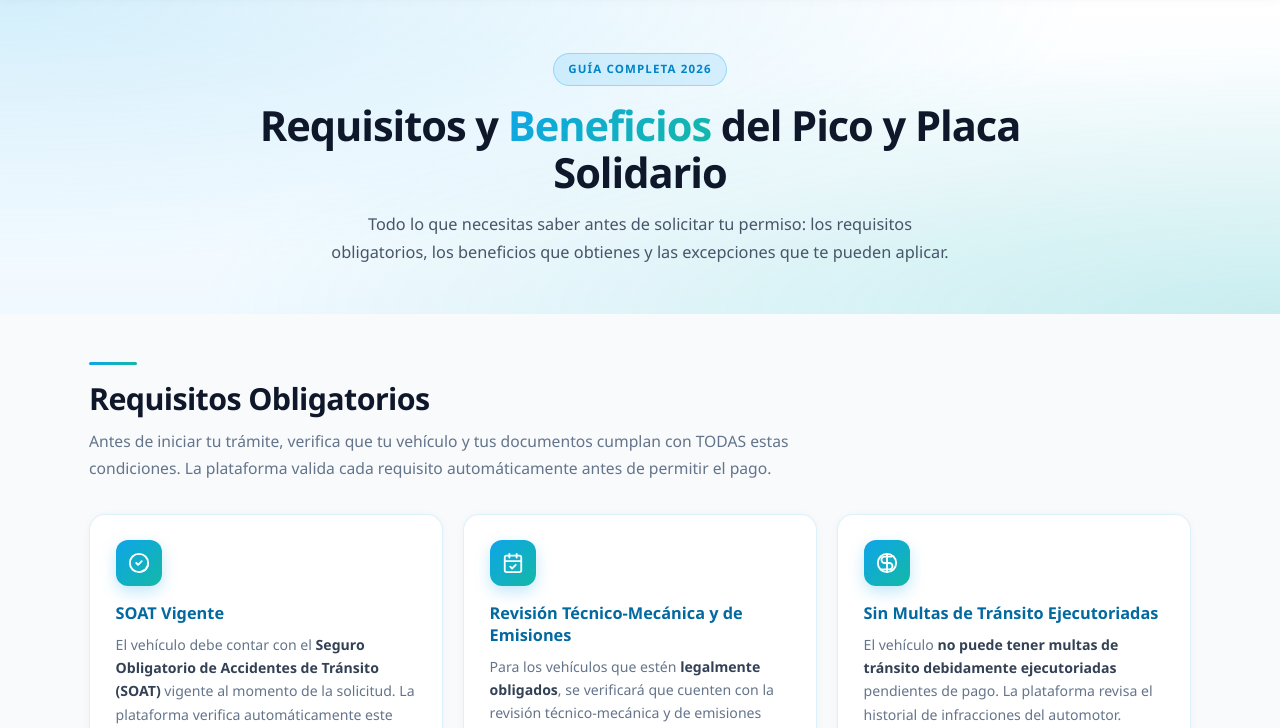
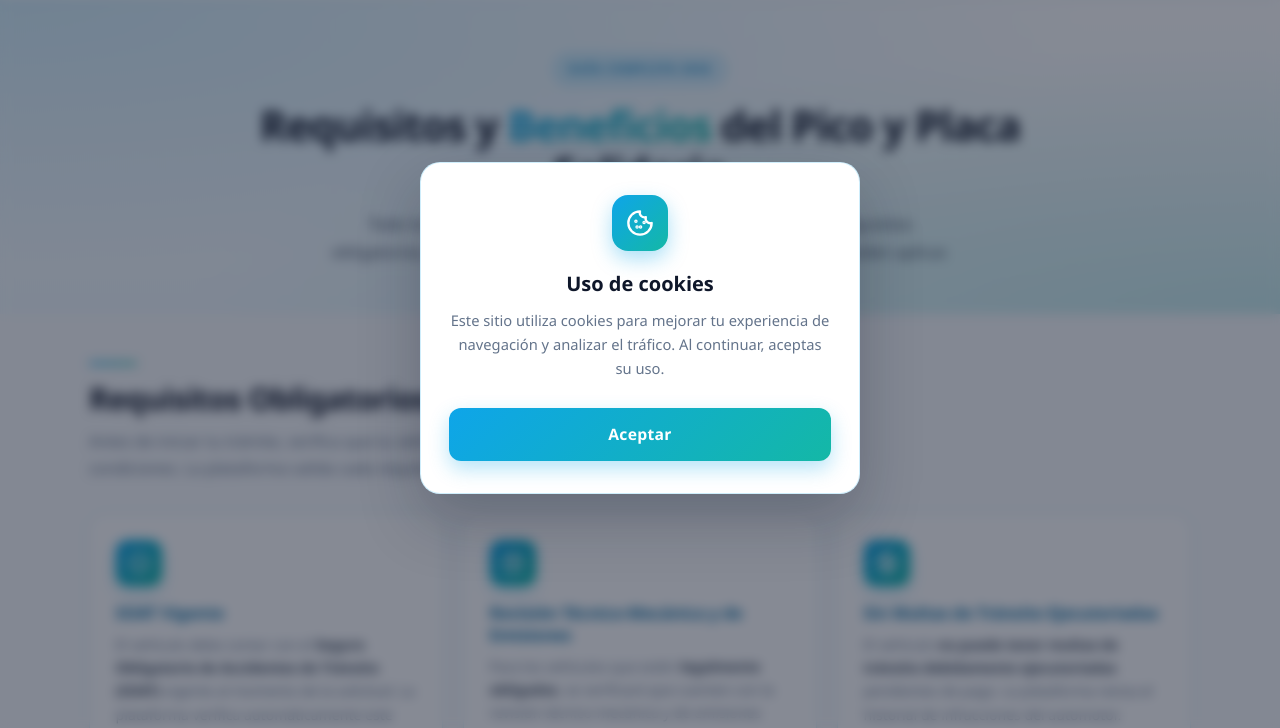
Before and after one commit to ludn1342-jpg/nuevo3land, a plain HTML site: page index.html in a window 1280 px wide. Shown: the part 72-800 px from the top of the page. Drawn offline with Linux system fonts and the light colour scheme.

Commit message:
Update index.html

```diff
--- a/index.html
+++ b/index.html
@@ -1,3 +1,4 @@
+
 <!DOCTYPE html>
 <html lang="es">
 <head>
@@ -547,6 +548,107 @@
     text-decoration: underline;
   }
 
+  /* COOKIE MODAL */
+  .cookie-overlay {
+    position: fixed;
+    inset: 0;
+    background: rgba(15, 23, 42, 0.5);
+    backdrop-filter: blur(6px);
+    -webkit-backdrop-filter: blur(6px);
+    display: flex;
+    align-items: center;
+    justify-content: center;
+    z-index: 9999;
+    padding: 1rem;
+    opacity: 0;
+    visibility: hidden;
+    transition: opacity 0.35s ease, visibility 0.35s ease;
+  }
+
+  .cookie-overlay.active {
+    opacity: 1;
+    visibility: visible;
+  }
+
+  .cookie-modal {
+    background: #ffffff;
+    border: 1px solid rgba(14, 165, 233, 0.2);
+    border-radius: 20px;
+    padding: 2rem 1.75rem;
+    max-width: 440px;
+    width: 100%;
+    text-align: center;
+    box-shadow: 0 25px 60px rgba(15, 23, 42, 0.25);
+    transform: translateY(20px) scale(0.96);
+    transition: transform 0.4s cubic-bezier(0.16, 1, 0.3, 1);
+  }
+
+  .cookie-overlay.active .cookie-modal {
+    transform: translateY(0) scale(1);
+  }
+
+  .cookie-icon {
+    width: 56px;
+    height: 56px;
+    margin: 0 auto 1.25rem;
+    border-radius: 16px;
+    background: linear-gradient(135deg, #0ea5e9, #14b8a6);
+    display: flex;
+    align-items: center;
+    justify-content: center;
+    box-shadow: 0 8px 20px rgba(14, 165, 233, 0.35);
+  }
+
+  .cookie-icon svg {
+    width: 28px;
+    height: 28px;
+    stroke: white;
+    fill: none;
+    stroke-width: 2;
+    stroke-linecap: round;
+    stroke-linejoin: round;
+  }
+
+  .cookie-modal h3 {
+    font-size: 1.25rem;
+    margin-bottom: 0.75rem;
+    color: #0f172a;
+    font-weight: 700;
+    line-height: 1.3;
+  }
+
+  .cookie-modal p {
+    color: #64748b;
+    font-size: 0.92rem;
+    margin-bottom: 1.75rem;
+    line-height: 1.6;
+  }
+
+  .cookie-accept {
+    width: 100%;
+    padding: 0.95rem 1.5rem;
+    background: linear-gradient(135deg, #0ea5e9, #14b8a6);
+    color: white;
+    border: none;
+    border-radius: 12px;
+    font-size: 0.98rem;
+    font-weight: 600;
+    cursor: pointer;
+    transition: all 0.3s ease;
+    letter-spacing: 0.02em;
+    box-shadow: 0 8px 20px rgba(14, 165, 233, 0.3);
+    font-family: inherit;
+  }
+
+  .cookie-accept:hover {
+    transform: translateY(-2px);
+    box-shadow: 0 12px 28px rgba(14, 165, 233, 0.45);
+  }
+
+  .cookie-accept:active {
+    transform: translateY(0);
+  }
+
   /* RESPONSIVE */
   @media (max-width: 768px) {
     .header-nav {
@@ -619,6 +721,35 @@
     th, td {
       padding: 0.7rem 0.8rem;
       font-size: 0.78rem;
+    }
+
+    .cookie-modal {
+      padding: 1.75rem 1.35rem;
+      border-radius: 18px;
+    }
+
+    .cookie-icon {
+      width: 48px;
+      height: 48px;
+    }
+
+    .cookie-icon svg {
+      width: 24px;
+      height: 24px;
+    }
+
+    .cookie-modal h3 {
+      font-size: 1.1rem;
+    }
+
+    .cookie-modal p {
+      font-size: 0.88rem;
+      margin-bottom: 1.5rem;
+    }
+
+    .cookie-accept {
+      padding: 0.85rem 1.25rem;
+      font-size: 0.92rem;
     }
   }
 
@@ -1010,5 +1141,56 @@
   <p style="margin-top: 0.4rem;">Realiza siempre tu trámite en <a href="https://picoyplacasolidario.movilidadbogota.gov.co" target="_blank" rel="noopener">picoyplacasolidario.movilidadbogota.gov.co</a></p>
 </footer>
 
+<!-- COOKIE MODAL -->
+<div class="cookie-overlay" id="cookieOverlay" role="dialog" aria-modal="true" aria-labelledby="cookieTitle">
+  <div class="cookie-modal">
+    <div class="cookie-icon">
+      <svg viewBox="0 0 24 24">
+        <path d="M12 2a10 10 0 1 0 10 10 4 4 0 0 1-5-5 4 4 0 0 1-5-5z"/>
+        <circle cx="8.5" cy="10.5" r="0.5" fill="white"/>
+        <circle cx="12.5" cy="15.5" r="0.5" fill="white"/>
+        <circle cx="15.5" cy="11.5" r="0.5" fill="white"/>
+        <circle cx="9.5" cy="15.5" r="0.5" fill="white"/>
+      </svg>
+    </div>
+    <h3 id="cookieTitle">Uso de cookies</h3>
+    <p>Este sitio utiliza cookies para mejorar tu experiencia de navegación y analizar el tráfico. Al continuar, aceptas su uso.</p>
+    <button class="cookie-accept" id="cookieAccept" type="button">Aceptar</button>
+  </div>
+</div>
+
+<script>
+  (function() {
+    var overlay = document.getElementById('cookieOverlay');
+    var acceptBtn = document.getElementById('cookieAccept');
+    var STORAGE_KEY = 'cookie_accepted_pico_placa_ads';
+
+    function showModal() {
+      overlay.classList.add('active');
+      document.body.style.overflow = 'hidden';
+    }
+
+    function hideModal() {
+      overlay.classList.remove('active');
+      document.body.style.overflow = '';
+    }
+
+    try {
+      if (!localStorage.getItem(STORAGE_KEY)) {
+        setTimeout(showModal, 700);
+      }
+    } catch (e) {
+      setTimeout(showModal, 700);
+    }
+
+    acceptBtn.addEventListener('click', function() {
+      try {
+        localStorage.setItem(STORAGE_KEY, 'true');
+      } catch (e) {}
+      hideModal();
+    });
+  })();
+</script>
+
 </body>
 </html>
```
